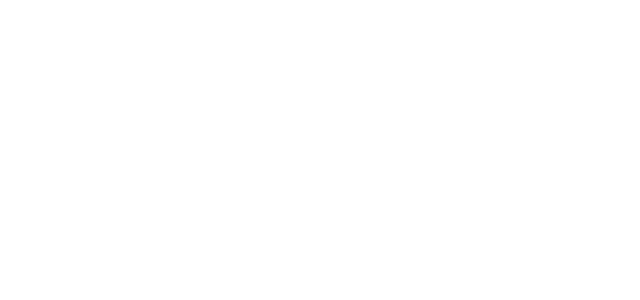
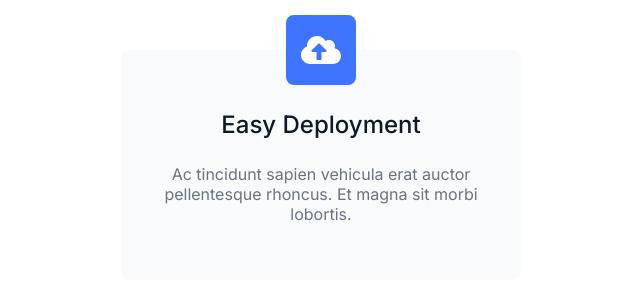
Before and after one commit to louiseka/component-library, a React (Vite) app: page / in a window 1280 px wide. Shown: the top 300 px of the page, without its empty margins (319-959 px from the left). Built offline with nearby package versions, Linux system fonts and the light colour scheme.

Commit message:
Styling of card created

```diff
--- a/src/App.jsx
+++ b/src/App.jsx
@@ -1,7 +1,8 @@
-import { FaExclamationTriangle, FaInfoCircle, FaTimesCircle, FaCheckCircle } from 'react-icons/fa';
+import { FaExclamationTriangle, FaInfoCircle, FaTimesCircle, FaCheckCircle, FaCloudUploadAlt } from 'react-icons/fa';
 
 import Badge from "./components/badges/Badge"
 import Banner from "./components/banners/Banner"
+import Card from "./components/cards/Card"
 
 function App() {
 
@@ -9,10 +10,19 @@
 
 
   return (
-    <div></div>
+    <div>
+      <Card>
+        <div className='icon-container'>
+          <FaCloudUploadAlt className='card-icon' />
+        </div>
+
+        <h3> Easy Deployment </h3>
+        <p>Ac tincidunt sapien vehicula erat auctor pellentesque rhoncus. Et magna sit morbi lobortis.</p>
+      </Card>
+
+    </div>
+
   )
-
-
 }
 
 export default App
--- /dev/null
+++ b/src/components/cards/Card.jsx
@@ -0,0 +1,7 @@
+export default function Card({ children }) {
+    return (
+        <div className="card-component">
+            {children}
+        </div>
+    )
+}
--- a/src/index.css
+++ b/src/index.css
@@ -60,8 +60,49 @@
     margin: 0 8px 0 0;
 }
 
+/* Cards */
 
+.card-component {
+    max-width: 400px;
+    height: 200px;
+    background-color: #F9FAFB;
+    border-radius: 8px;
+    margin: 50px auto;
+    text-align: center;
+    padding: 0 0 30px 0;
+    position: relative;
+}
 
+.card-component h3 {
+    padding: 60px 0 25px 0;
+    font-size: 1.5rem;
+    font-weight: 500;
+    color: #111827;
+}
+
+.card-component p {
+    padding: 0 25px;
+    color: #6B7280;
+}
+
+.icon-container {
+    border-radius: 8px;
+    background-color: #3F75FE;
+    width: 70px;
+    height: 70px;
+    display: flex;
+    margin: 0 auto;
+    justify-content: center;
+    align-items: center;
+    position: absolute;
+    right: calc(50% - 35px);
+    top: -35px;
+}
+
+.card-icon {
+    font-size: 2.5rem;
+    color: #fff;
+}
 
 /* Colors */
 .grey {
```
